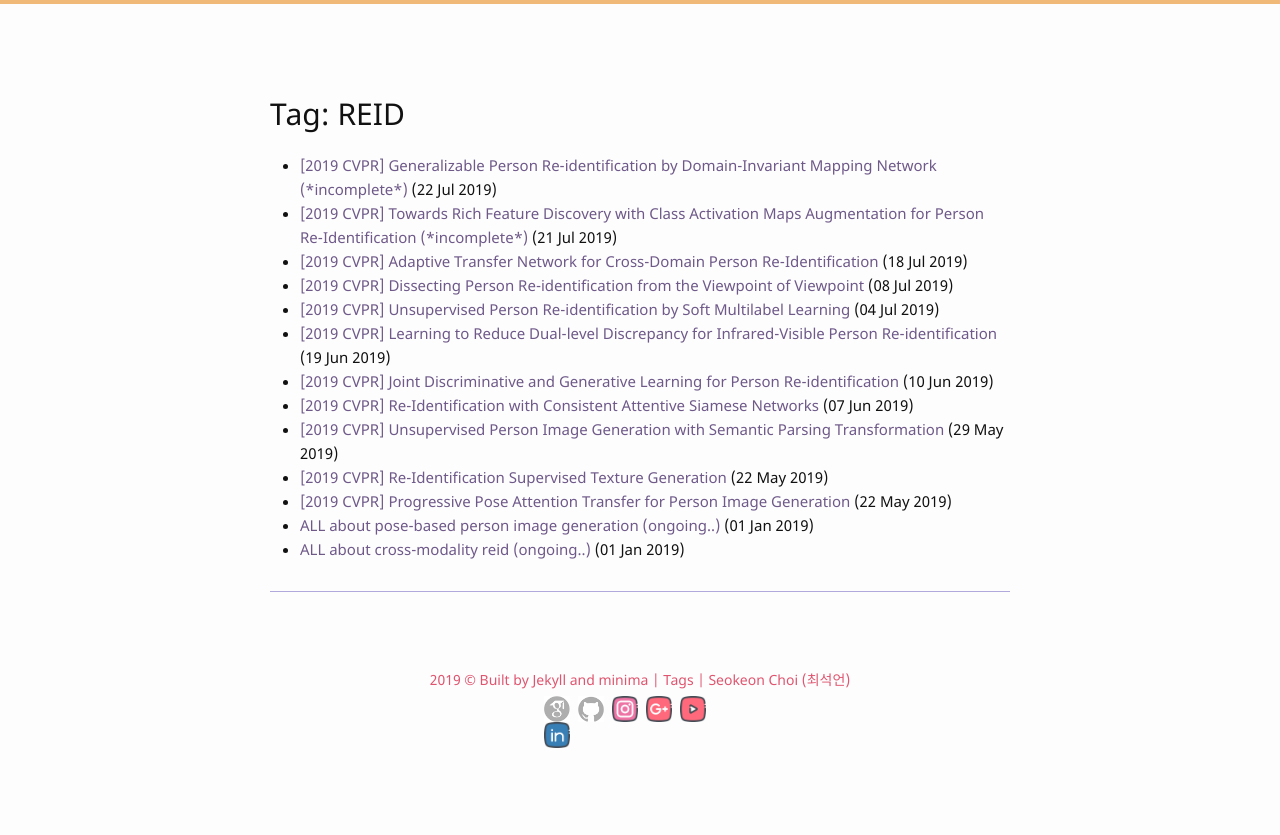
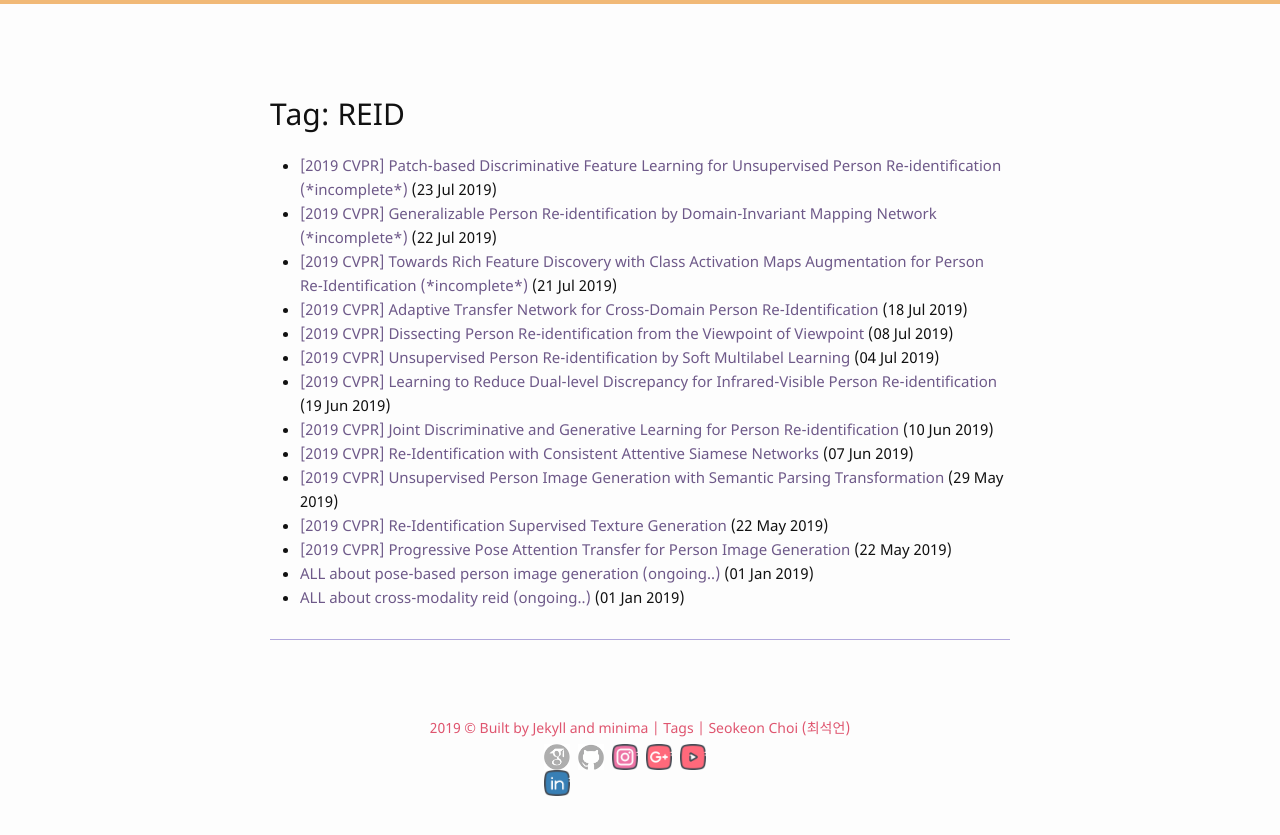
Before and after one commit to bismex/bismex.github.io, a Jekyll site: the page built from tag/REID.md, in a window 1280 px wide. Shown: the top 835 px of the page. Built offline with Jekyll 4.4.1, drawn with Linux system fonts in a browser that asks for light colours; some of the changed lines change nothing that is shown.

Commit message:
Update 2019-07-23-PAUL.md

```diff
--- a/_posts/2019-07-23-PAUL.md
+++ b/_posts/2019-07-23-PAUL.md
@@ -2,7 +2,7 @@
 layout: post
 title: "[2019 CVPR] Patch-based Discriminative Feature Learning for Unsupervised Person Re-identification (*incomplete*)"
 date: 2019-07-23 18:00:00
-tags: CV re-id unsupervised
+tags: unsupervised CV REID
 ---
 
 <!--more-->
```
